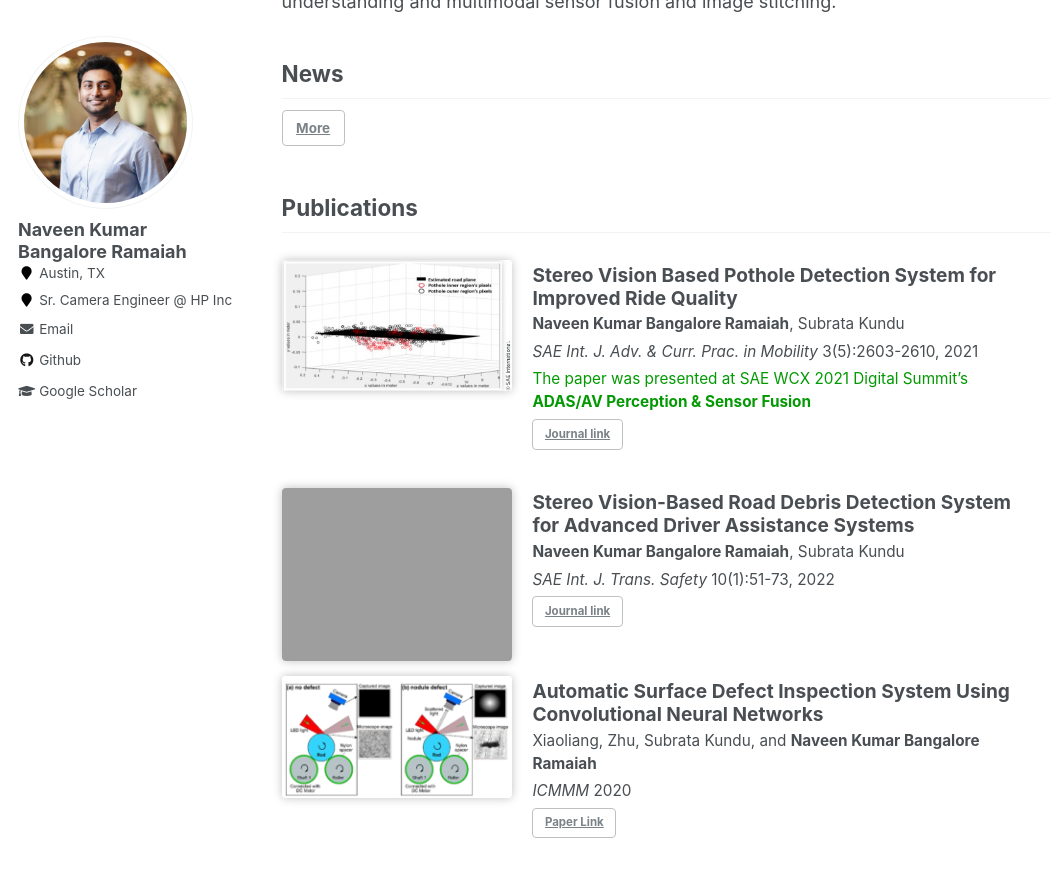
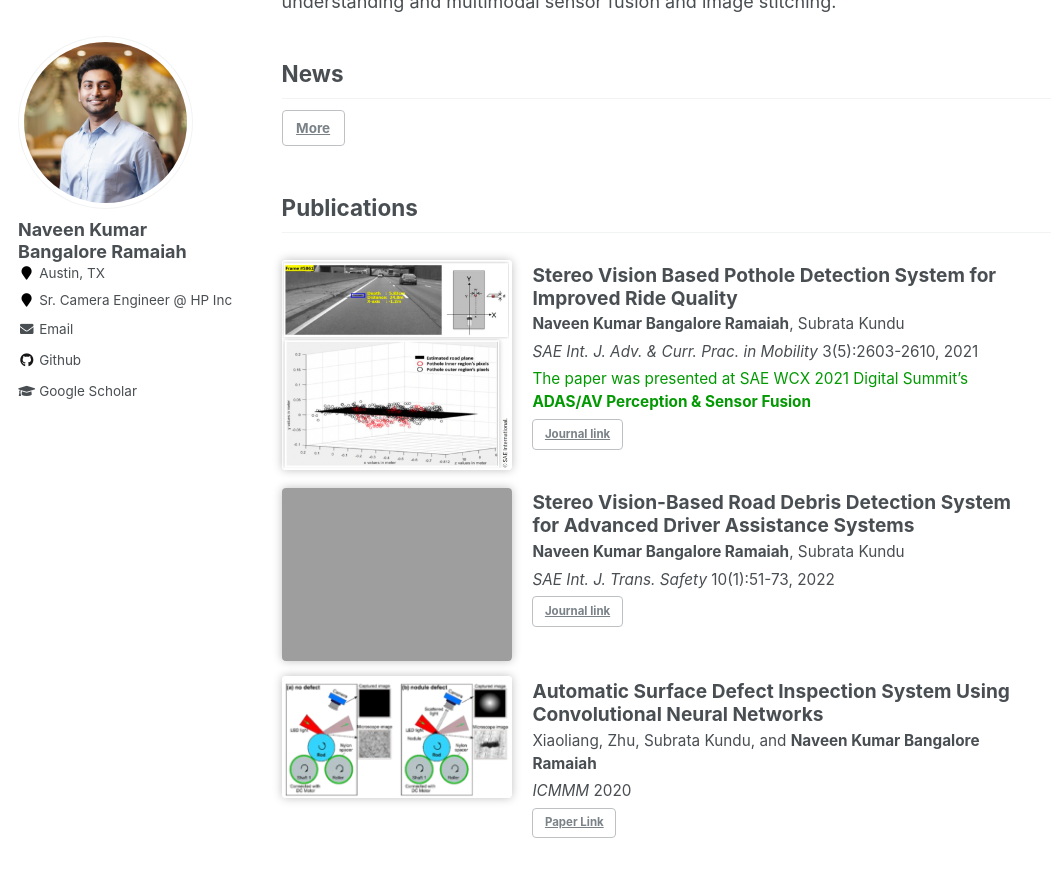
Before and after one commit to naveen-bangalore/nbangalore.github.io, a Jekyll site: the page built from index.html, in a window 1280 px wide and 900 px high, scrolled down 361 px. Shown: the top 877 px of the window, without its empty margins (0-1055 px from the left). Built offline with Jekyll 4.4.1, drawn with Linux system fonts in a browser that asks for light colours.

Commit message:
Update publications.yml

```diff
--- a/_data/publications.yml
+++ b/_data/publications.yml
@@ -3,7 +3,7 @@ all:
     authors: "**Naveen Kumar Bangalore Ramaiah**, Subrata Kundu"
     venue: "*SAE Int. J. Adv. & Curr. Prac. in Mobility* 3(5):2603-2610, 2021"
     notes: "The paper was presented at SAE WCX 2021 Digital Summit's **ADAS/AV Perception & Sensor Fusion**"
-    teaser: Pothole_2.png
+    teaser: Pothole_1.png
     links:
       - "[Journal link](https://doi.org/10.4271/2021-01-0085){: .btn .btn--inverse}"
   - title: "Stereo Vision-Based Road Debris Detection System for Advanced Driver Assistance Systems"
```
